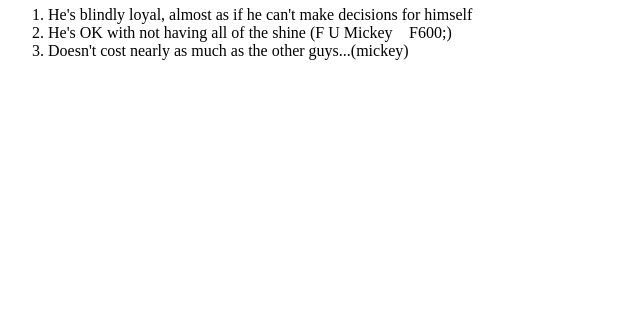
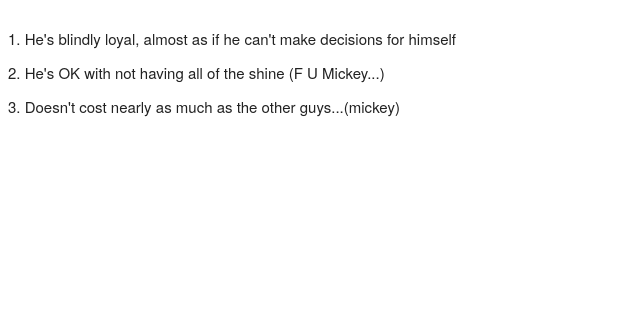
Before and after one commit to aaronaaroff/MI-349-FS17-741-html-atom-and-basic-elements-JmL5o8, a plain HTML site: page index.html in a window 1280 px wide. Shown: the part 473-800 px from the top of the page, without its empty margins (0-640 px from the left). Drawn offline with nearby package versions, Linux system fonts and the light colour scheme.

Commit message:
Added proper heading and used skeleton.css to help format my page.

```diff
--- a/index.html
+++ b/index.html
@@ -1,6 +1,7 @@
 <!DOCTYPE html>
 <html>
   <head>
+    <link rel="stylesheet" href="https://cdnjs.cloudflare.com/ajax/libs/skeleton/2.0.4/skeleton.css">
     <meta charset="utf-8">
     <title>"Oswald's Resume"</title>
   </head>
@@ -19,7 +20,7 @@
     <p>Oswald is a great addition to any major film studio, and here is why:</p>
     <ol>
       <li>He's blindly loyal, almost as if he can't make decisions for himself</li>
-      <li>He's OK with not having all of the shine (F U Mickey &#1F600;)</li>
+      <li>He's OK with not having all of the shine (F U Mickey...)</li>
       <li>Doesn't cost nearly as much as the other guys...(mickey)</li>
     </ol>
   </body>
```
